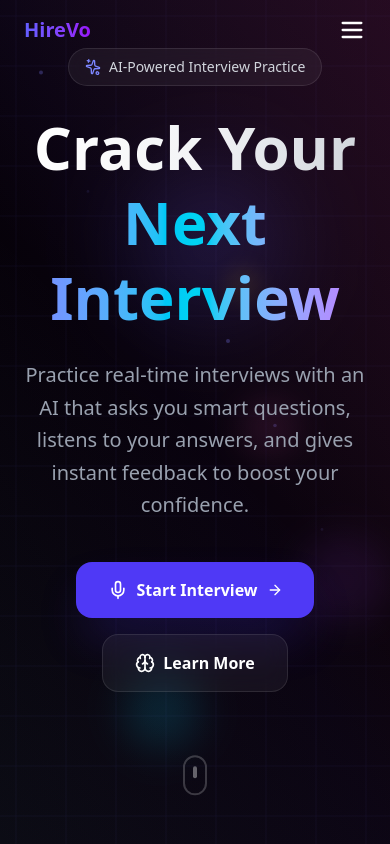
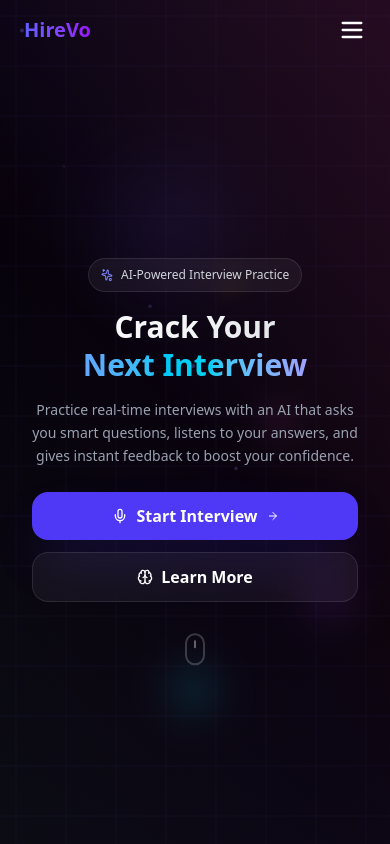
Before and after one commit to getNavneet/hirevo, a React (Vite) app: page / in a window 390 px wide. Shown: the top 844 px of the page. Built offline with nearby package versions, Linux system fonts and the light colour scheme.

Commit message:
make hero responsive claude(html)

```diff
--- a/src/components/Hero/Hero.jsx
+++ b/src/components/Hero/Hero.jsx
@@ -3,7 +3,7 @@ import { Sparkles, Mic, Brain, ArrowRight } from "lucide-react";
 
 function Hero() {
   return (
-    <section className="relative flex items-center justify-center min-h-screen bg-black text-white overflow-hidden">
+    <section className="relative flex items-center justify-center min-h-screen pt-20 lg:pt-16 bg-black text-white overflow-hidden">
 
       {/* Modern animated background */}
       <div className="absolute inset-0">
@@ -27,14 +27,14 @@ function Hero() {
           }}
         />
 
-        {/* Animated particles */}
+        {/* Animated particles - responsive positioning */}
         {[...Array(8)].map((_, i) => (
           <motion.div
             key={i}
             className="absolute w-1 h-1 bg-indigo-400/30 rounded-full"
             style={{
-              left: `${10 + (i * 12)}%`,
-              top: `${20 + (i * 8)}%`,
+              left: `${5 + (i * 11)}%`,
+              top: `${15 + (i * 10)}%`,
             }}
             animate={{
               y: [-20, -100, -20],
@@ -50,12 +50,12 @@ function Hero() {
           />
         ))}
 
-        {/* Floating orbs with enhanced movement */}
+        {/* Floating orbs with enhanced movement - responsive sizes */}
         <motion.div
-          className="absolute top-1/4 left-1/4 w-32 h-32 bg-indigo-500/20 rounded-full blur-2xl"
+          className="absolute top-1/4 left-1/4 w-20 h-20 sm:w-32 sm:h-32 bg-indigo-500/20 rounded-full blur-2xl"
           animate={{
-            x: [0, 60, -30, 0],
-            y: [0, -40, 20, 0],
+            x: [0, 40, -20, 0],
+            y: [0, -30, 15, 0],
             scale: [1, 1.2, 0.9, 1],
             rotate: [0, 180, 360]
           }}
@@ -67,10 +67,10 @@ function Hero() {
         />
 
         <motion.div
-          className="absolute top-3/4 right-1/3 w-24 h-24 bg-cyan-400/15 rounded-full blur-xl"
+          className="absolute top-3/4 right-1/3 w-16 h-16 sm:w-24 sm:h-24 bg-cyan-400/15 rounded-full blur-xl"
           animate={{
-            x: [0, -50, 25, 0],
-            y: [0, 30, -15, 0],
+            x: [0, -35, 18, 0],
+            y: [0, 25, -12, 0],
             scale: [1, 0.8, 1.3, 1],
             rotate: [0, -120, -240, -360]
           }}
@@ -83,10 +83,10 @@ function Hero() {
         />
 
         <motion.div
-          className="absolute bottom-1/4 left-3/4 w-20 h-20 bg-purple-500/10 rounded-full blur-lg"
+          className="absolute bottom-1/4 left-3/4 w-14 h-14 sm:w-20 sm:h-20 bg-purple-500/10 rounded-full blur-lg"
           animate={{
-            x: [0, 40, -20, 0],
-            y: [0, -50, 25, 0],
+            x: [0, 30, -15, 0],
+            y: [0, -40, 20, 0],
             scale: [1, 1.4, 0.7, 1],
             rotate: [0, 90, 180, 270, 360]
           }}
@@ -98,12 +98,12 @@ function Hero() {
           }}
         />
 
-        {/* Additional smaller orbs */}
+        {/* Additional smaller orbs - responsive sizes */}
         <motion.div
-          className="absolute top-1/2 right-1/4 w-16 h-16 bg-pink-400/10 rounded-full blur-lg"
+          className="absolute top-1/2 right-1/4 w-10 h-10 sm:w-16 sm:h-16 bg-pink-400/10 rounded-full blur-lg"
           animate={{
-            x: [0, -30, 15, 0],
-            y: [0, 25, -35, 0],
+            x: [0, -25, 12, 0],
+            y: [0, 20, -28, 0],
             scale: [1, 1.1, 0.9, 1]
           }}
           transition={{
@@ -115,10 +115,10 @@ function Hero() {
         />
 
         <motion.div
-          className="absolute top-1/3 left-1/2 w-12 h-12 bg-yellow-400/8 rounded-full blur-md"
+          className="absolute top-1/3 left-1/2 w-8 h-8 sm:w-12 sm:h-12 bg-yellow-400/8 rounded-full blur-md"
           animate={{
-            x: [0, 25, -15, 0],
-            y: [0, -20, 30, 0],
+            x: [0, 20, -12, 0],
+            y: [0, -15, 25, 0],
             scale: [1, 0.8, 1.2, 1]
           }}
           transition={{
@@ -150,7 +150,7 @@ function Hero() {
       </div>
 
       {/* Content */}
-      <div className="relative z-10 max-w-5xl text-center px-6">
+      <div className="relative z-10 max-w-5xl text-center px-4 sm:px-6 lg:px-8">
         <motion.div
           initial={{ opacity: 0, y: 40 }}
           animate={{ opacity: 1, y: 0 }}
@@ -161,15 +161,15 @@ function Hero() {
             initial={{ opacity: 0, scale: 0.9 }}
             animate={{ opacity: 1, scale: 1 }}
             transition={{ duration: 0.6, delay: 0.2 }}
-            className="inline-flex items-center gap-2 mb-6 px-4 py-2 rounded-full bg-white/5 backdrop-blur-md border border-white/10 text-gray-300 text-sm font-medium"
+            className="inline-flex items-center gap-2 mb-4 sm:mb-6 px-3 sm:px-4 py-2 rounded-full bg-white/5 backdrop-blur-md border border-white/10 text-gray-300 text-xs sm:text-sm font-medium"
           >
             <motion.div
               animate={{ rotate: 360 }}
               transition={{ duration: 8, repeat: Infinity, ease: "linear" }}
             >
-              <Sparkles className="w-4 h-4 text-indigo-400" />
+              <Sparkles className="w-3 h-3 sm:w-4 sm:h-4 text-indigo-400" />
             </motion.div>
-            <span>AI-Powered Interview Practice</span>
+            <span className="whitespace-nowrap">AI-Powered Interview Practice</span>
           </motion.div>
 
           {/* Main heading with staggered animation */}
@@ -177,7 +177,7 @@ function Hero() {
             initial={{ opacity: 0, y: 30 }}
             animate={{ opacity: 1, y: 0 }}
             transition={{ duration: 0.8, delay: 0.4 }}
-            className="text-6xl sm:text-7xl lg:text-8xl font-bold leading-tight mb-6"
+            className="text-3xl sm:text-4xl md:text-5xl lg:text-6xl xl:text-7xl 2xl:text-8xl font-bold leading-tight mb-4 sm:mb-6"
           >
             <motion.span
               className="block bg-clip-text text-transparent bg-gradient-to-r from-white via-gray-100 to-gray-300"
@@ -202,7 +202,7 @@ function Hero() {
             initial={{ opacity: 0, y: 20 }}
             animate={{ opacity: 1, y: 0 }}
             transition={{ duration: 0.6, delay: 1 }}
-            className="text-xl text-gray-400 max-w-3xl mx-auto leading-relaxed mb-10"
+            className="text-sm sm:text-base md:text-lg lg:text-xl text-gray-400 max-w-3xl mx-auto leading-relaxed mb-6 sm:mb-8 lg:mb-10 px-4"
           >
             Practice real-time interviews with an AI that asks you smart questions,
             listens to your answers, and gives instant feedback to boost your confidence.
@@ -213,12 +213,12 @@ function Hero() {
             initial={{ opacity: 0, y: 20 }}
             animate={{ opacity: 1, y: 0 }}
             transition={{ duration: 0.6, delay: 1.2 }}
-            className="flex flex-wrap justify-center gap-4"
+            className="flex flex-col sm:flex-row justify-center gap-3 sm:gap-4 px-4"
           >
             <motion.button
               whileHover={{ scale: 1.05, y: -2 }}
               whileTap={{ scale: 0.98 }}
-              className="group px-8 py-4 rounded-2xl bg-indigo-600 hover:bg-indigo-500 text-white font-semibold shadow-2xl shadow-indigo-600/30 flex items-center gap-2 transition-all duration-300 relative overflow-hidden"
+              className="group w-full sm:w-auto px-6 sm:px-8 py-3 sm:py-4 rounded-2xl bg-indigo-600 hover:bg-indigo-500 text-white font-semibold shadow-2xl shadow-indigo-600/30 flex items-center justify-center gap-2 transition-all duration-300 relative overflow-hidden"
             >
               {/* Button shine effect */}
               <motion.div
@@ -227,23 +227,23 @@ function Hero() {
                 whileHover={{ x: "100%" }}
                 transition={{ duration: 0.6 }}
               />
-              <Mic className="w-5 h-5 relative z-10" />
+              <Mic className="w-4 h-4 sm:w-5 sm:h-5 relative z-10" />
               <span className="relative z-10">Start Interview</span>
               <motion.div
                 className="relative z-10"
                 animate={{ x: [0, 3, 0] }}
                 transition={{ duration: 2, repeat: Infinity }}
               >
-                <ArrowRight className="w-4 h-4" />
+                <ArrowRight className="w-3 h-3 sm:w-4 sm:h-4" />
               </motion.div>
             </motion.button>
 
             <motion.button
               whileHover={{ scale: 1.05, y: -2 }}
               whileTap={{ scale: 0.98 }}
-              className="px-8 py-4 rounded-2xl bg-white/5 hover:bg-white/10 text-white font-semibold backdrop-blur-md border border-white/10 flex items-center gap-2 transition-all duration-300"
+              className="w-full sm:w-auto px-6 sm:px-8 py-3 sm:py-4 rounded-2xl bg-white/5 hover:bg-white/10 text-white font-semibold backdrop-blur-md border border-white/10 flex items-center justify-center gap-2 transition-all duration-300"
             >
-              <Brain className="w-5 h-5" />
+              <Brain className="w-4 h-4 sm:w-5 sm:h-5" />
               Learn More
             </motion.button>
           </motion.div>
@@ -253,17 +253,17 @@ function Hero() {
             initial={{ opacity: 0 }}
             animate={{ opacity: 1 }}
             transition={{ duration: 1, delay: 1.5 }}
-            className="mt-16 flex justify-center"
+            className="mt-8 sm:mt-12 lg:mt-16 flex justify-center"
           >
             <motion.div
               animate={{ y: [0, -8, 0] }}
               transition={{ duration: 2, repeat: Infinity, ease: "easeInOut" }}
-              className="w-6 h-10 rounded-full border-2 border-white/20 flex justify-center"
+              className="w-5 h-8 sm:w-6 sm:h-10 rounded-full border-2 border-white/20 flex justify-center"
             >
               <motion.div
                 animate={{ y: [0, 12, 0], opacity: [1, 0, 1] }}
                 transition={{ duration: 2, repeat: Infinity, ease: "easeInOut" }}
-                className="w-1 h-3 bg-white/40 rounded-full mt-2"
+                className="w-0.5 h-2 sm:w-1 sm:h-3 bg-white/40 rounded-full mt-1 sm:mt-2"
               />
             </motion.div>
           </motion.div>
```
